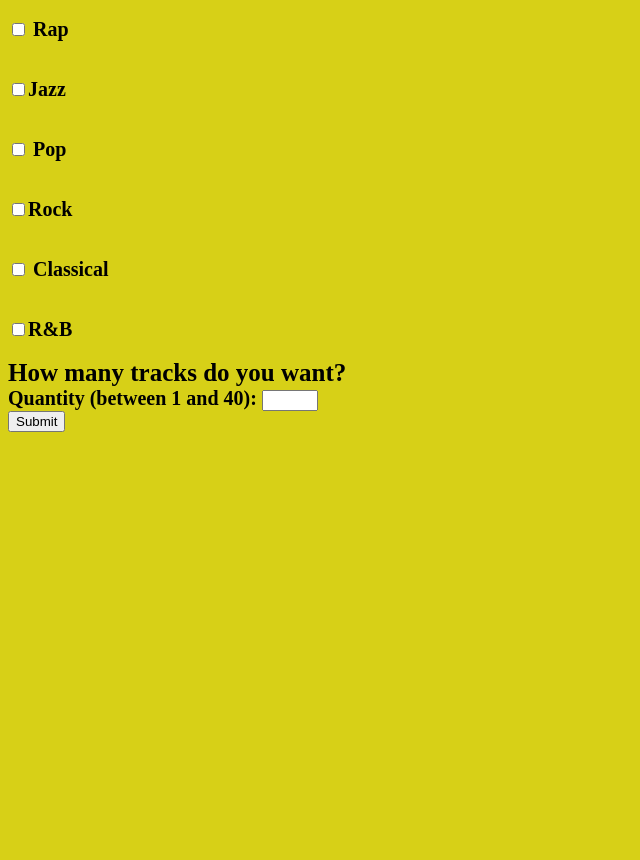
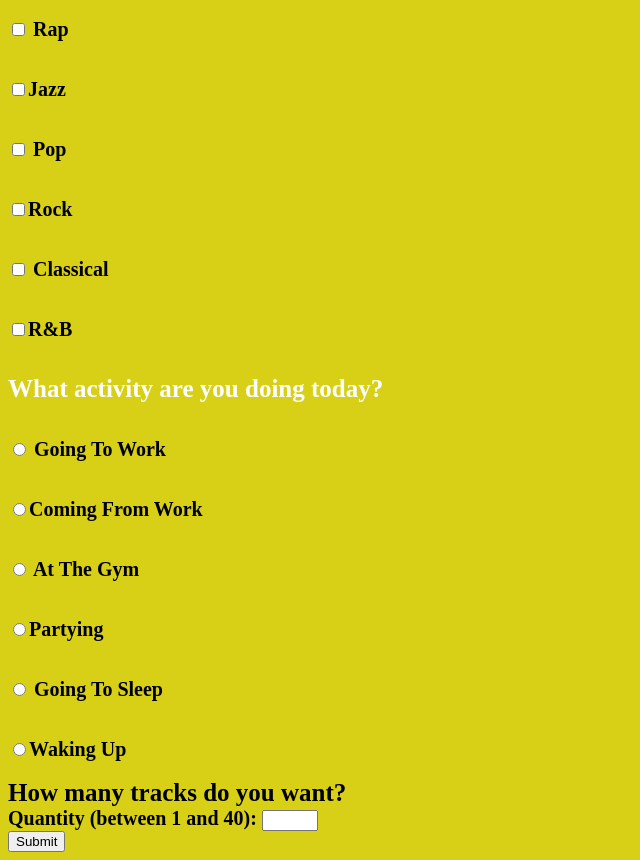
Before and after one commit to mhanna15/playlist-creator, a Python web app: template templates/questions.html in a window 1280 px wide. Shown: the part 497-1357 px from the top of the page, without its empty margins (0-640 px from the left). Before the commit the page ends 929 px from the top, so only its background shows below. Run offline with Jinja, Linux system fonts and the light colour scheme; the template is opened without the code that fills it, so the values that code supplies are empty.

Commit message:
Added new question

```diff
--- a/templates/questions.html
+++ b/templates/questions.html
@@ -31,6 +31,17 @@
         <input type="checkbox" name="genre" value="Classical"> Classical<br>
         <input type="checkbox" name="genre" value="RandB">R&B<br>
     </form>
+    <div>What activity are you doing today?</div>
+    <section>
+    <form id="activity">
+        <input type="radio" name="activity" value="Going To Work"> Going To Work<br>
+        <input type="radio" name="activity" value="Coming From Work">Coming From Work<br>
+        <input type="radio" name="activity" value="At The Gym"> At The Gym<br>
+        <input type="radio" name="activity" value="Partying">Partying<br>
+        <input type="radio" name="activity" value="Going To Sleep"> Going To Sleep<br>
+        <input type="radio" name="activity" value="Waking Up">Waking Up<br>
+    </form>
+    </section>
   </section>
     <div>How many tracks do you want?</div>
     <form id="tracks">
```
Also changed, not shown: templates/playlist.html (line endings or trailing spaces), 1 other file.
